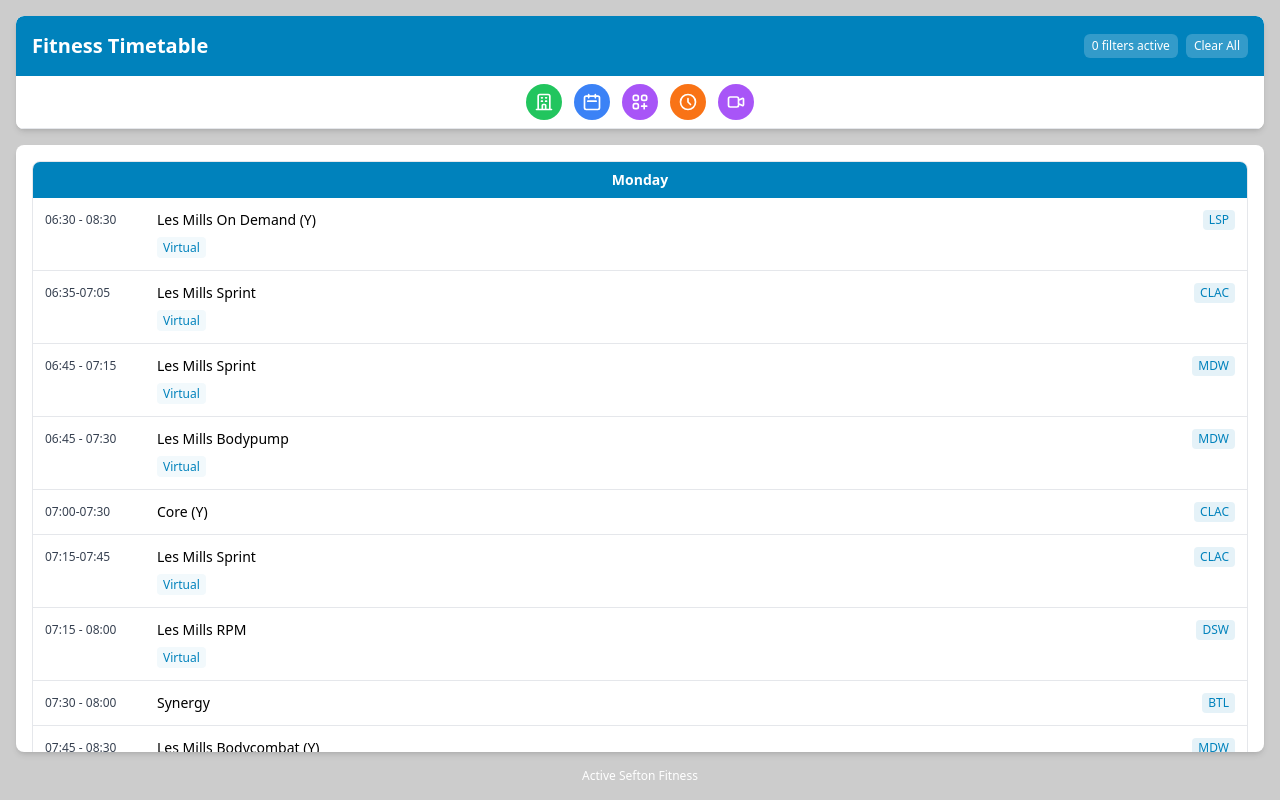
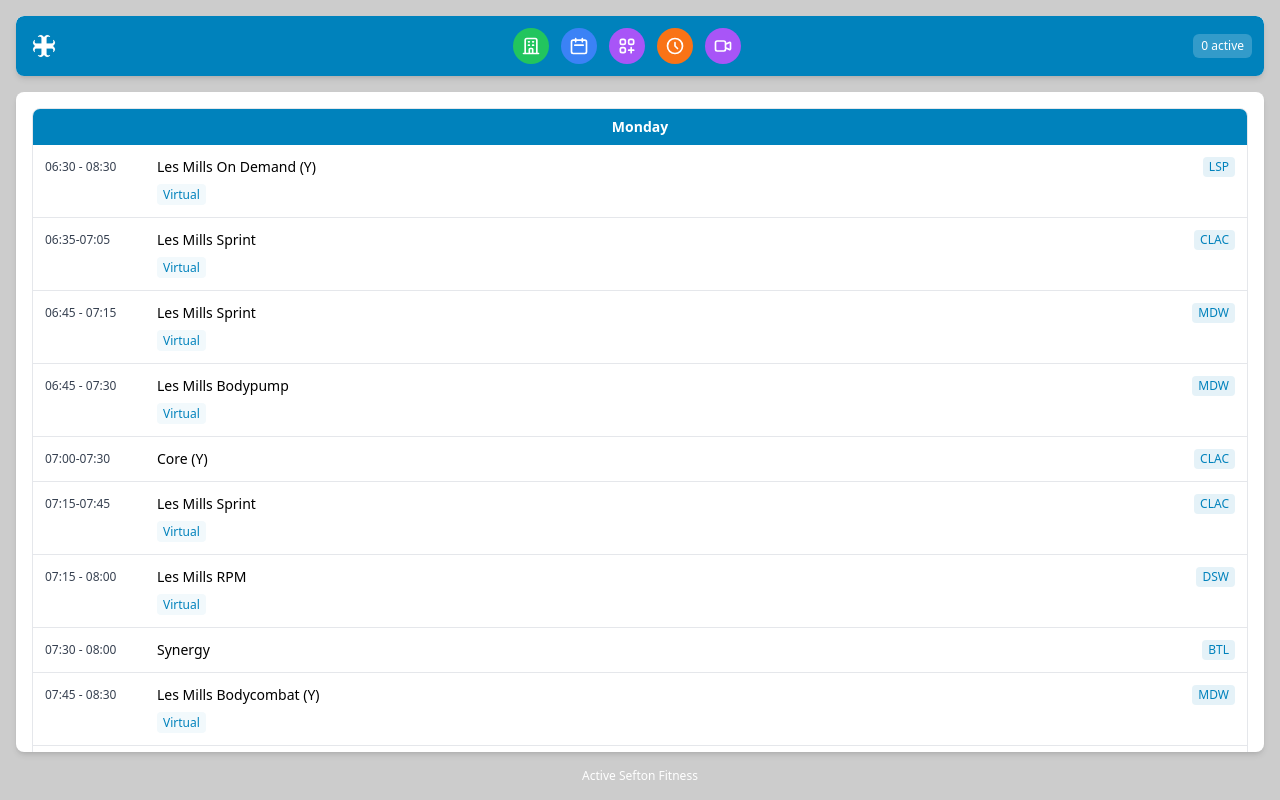
Before and after one commit to johnnyhawk02/fitness-timetable-app, a React (Create React App) app: page / in a window 1280 px wide. Built offline with nearby package versions, Linux system fonts and the light colour scheme.

Commit message:
Add logo and reorganize app bar layout in FitnessTimetable component

```diff
--- a/src/components/FitnessTimetable.jsx
+++ b/src/components/FitnessTimetable.jsx
@@ -785,28 +785,10 @@
     <div className="flex flex-col h-screen bg-[rgba(0,0,0,0.2)] p-4 overflow-hidden">
       {/* Filter section - constrain its height */}
       <div className="bg-white rounded-lg shadow-md overflow-hidden flex flex-col max-h-[80vh]">
-        {/* Timetable header */}
-        <div className="bg-[rgb(0,130,188)] text-white p-4 rounded-t-lg flex justify-between items-center">
-          <h1 className="text-xl font-bold">Fitness Timetable</h1>
-          <div className="flex items-center space-x-2">
-            {/* Filter count badge */}
-            <span className="bg-white/20 px-2 py-1 rounded-md text-xs font-medium">
-              {getActiveFilterCount()} filters active
-            </span>
+        {/* App bar with logo, filter buttons and count */}
+        <div className="bg-[rgb(0,130,188)] text-white p-3 rounded-t-lg flex justify-between items-center">
+          <img src="/images/logo.jpg" alt="Active Sefton Fitness" className="h-8 object-contain" />
 
-            {/* Clear all button */}
-            <button
-              onClick={clearAllFilters}
-              className="text-xs bg-white/20 hover:bg-white/30 px-2 py-1 rounded-md transition-colors"
-            >
-              Clear All
-            </button>
-          </div>
-        </div>
-
-        {/* App bar with filter buttons */}
-        <div className="bg-white border-b px-4 py-2 flex justify-center items-center shadow-sm relative">
-          <div className="flex items-center">
           {/* Tiny menu buttons */}
           <div className="flex space-x-3">
             {/* Centers button */}
@@ -878,6 +860,12 @@
               </svg>
             </button>
           </div>
+
+          <div className="flex items-center">
+            {/* Filter count badge */}
+            <span className="bg-white/20 px-2 py-1 rounded-md text-xs font-medium">
+              {getActiveFilterCount()} active
+            </span>
           </div>
         </div>
       </div>
@@ -1029,7 +1017,7 @@
       <div className="dropdown-container">
         {/* Centers dropdown */}
         {openDropdown === 'centers' && (
-          <div className="dropdown-menu fixed z-[100] bg-white shadow-xl w-64 max-h-[400px] rounded-md py-1 text-base ring-1 ring-black ring-opacity-5 overflow-auto focus:outline-none sm:text-sm" style={{top: '9rem', left: '0.5rem'}}>
+          <div className="dropdown-menu fixed z-[100] bg-white shadow-xl w-64 max-h-[400px] rounded-md py-1 text-base ring-1 ring-black ring-opacity-5 overflow-auto focus:outline-none sm:text-sm" style={{top: '5rem', left: '11rem'}}>
             <div className="p-2">
               <div
                 className={`px-3 py-2 rounded-md flex items-center cursor-pointer ${
@@ -1075,7 +1063,7 @@
 
         {/* Days dropdown */}
         {openDropdown === 'days' && (
-          <div className="dropdown-menu fixed z-[100] bg-white shadow-xl w-64 max-h-[400px] rounded-md py-1 text-base ring-1 ring-black ring-opacity-5 overflow-auto focus:outline-none sm:text-sm" style={{top: '9rem', left: '3.5rem'}}>
+          <div className="dropdown-menu fixed z-[100] bg-white shadow-xl w-64 max-h-[400px] rounded-md py-1 text-base ring-1 ring-black ring-opacity-5 overflow-auto focus:outline-none sm:text-sm" style={{top: '5rem', left: '14rem'}}>
             <div className="p-2">
               <div
                 className={`px-3 py-2 rounded-md flex items-center cursor-pointer ${
@@ -1121,7 +1109,7 @@
 
         {/* Class type dropdown */}
         {openDropdown === 'class-types' && (
-          <div className="dropdown-menu fixed z-[100] bg-white shadow-xl w-64 max-h-[400px] rounded-md py-1 text-base ring-1 ring-black ring-opacity-5 overflow-auto focus:outline-none sm:text-sm" style={{top: '9rem', left: '6.5rem'}}>
+          <div className="dropdown-menu fixed z-[100] bg-white shadow-xl w-64 max-h-[400px] rounded-md py-1 text-base ring-1 ring-black ring-opacity-5 overflow-auto focus:outline-none sm:text-sm" style={{top: '5rem', left: '17rem'}}>
             <div className="p-2">
               <div
                 className={`px-3 py-2 rounded-md flex items-center cursor-pointer ${
@@ -1167,7 +1155,7 @@
 
         {/* Time dropdown */}
         {openDropdown === 'time' && (
-          <div className="dropdown-menu fixed z-[100] bg-white shadow-xl w-64 max-h-[400px] rounded-md py-1 text-base ring-1 ring-black ring-opacity-5 overflow-auto focus:outline-none sm:text-sm" style={{top: '9rem', left: '9.5rem'}}>
+          <div className="dropdown-menu fixed z-[100] bg-white shadow-xl w-64 max-h-[400px] rounded-md py-1 text-base ring-1 ring-black ring-opacity-5 overflow-auto focus:outline-none sm:text-sm" style={{top: '5rem', left: '20rem'}}>
             <div className="p-2">
               <div
                 className={`px-3 py-2 rounded-md flex items-center cursor-pointer ${
```
Lines whose indentation alone changed are shown as unchanged.
